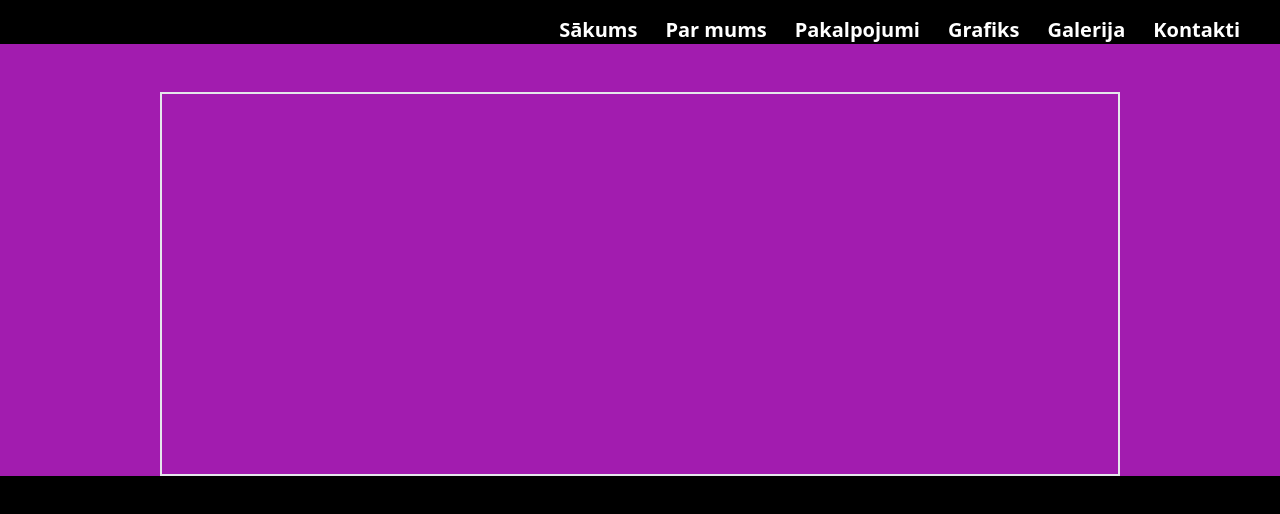
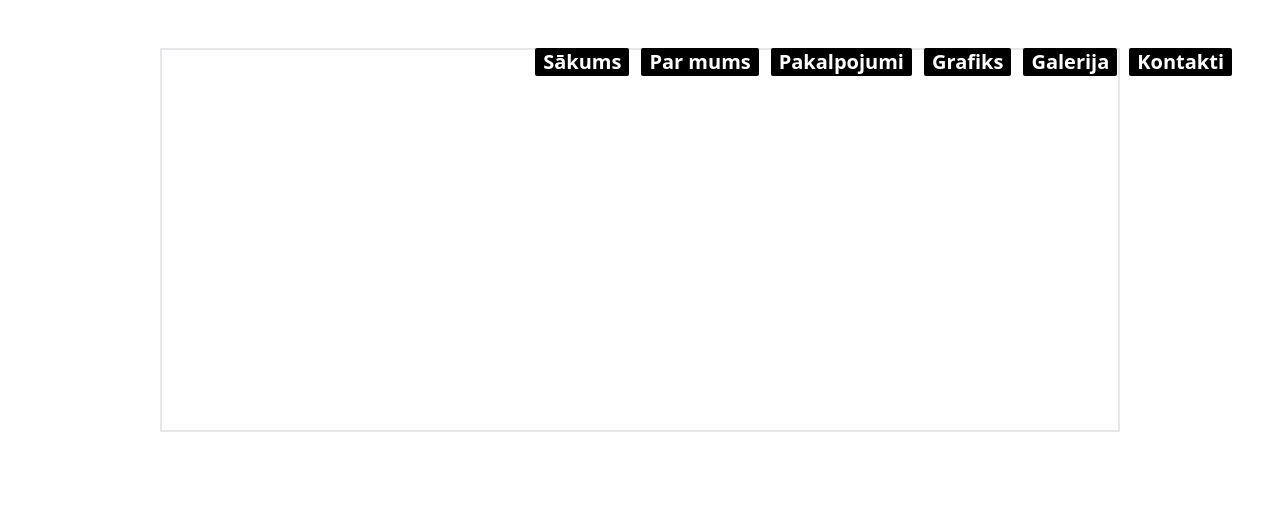
Before and after one commit to ErnestNeimanis/virziens, a Vue app in the folder virziens/: page /schedule in a window 1280 px wide. Shown: the top 514 px of the page. Built offline with nearby package versions, Linux system fonts and the light colour scheme; a web font is replaced by a local one.

Commit message:
building  with changes

```diff
--- a/virziens/src/components/navbar/HomeBGVideo.vue
+++ b/virziens/src/components/navbar/HomeBGVideo.vue
@@ -175,7 +175,7 @@ const videoRef = ref(null);
         </div>
 
         <div :class="[videoTranslate, videoVisibility]" class="relative transition-transform duration-1000">
-            <video ref="videoRef" autoplay muted loop
+            <video ref="videoRef" autoplay muted loop playsinline="true"
                 class="absolute w-full min-w-[500px] min-h-full  object-cover z-[-105] ">
                 <source src="@/assets/videos/virziensdejo.mp4" type="video/mp4"/>
             </video>
--- a/virziens/src/components/navbar/NavBar.vue
+++ b/virziens/src/components/navbar/NavBar.vue
@@ -85,8 +85,8 @@ function updateResize() {
 
 </script>
 <template>
-  <div v-if="!mobileView" class=" flex justify-end ">
-    <nav :="$attrs" class="w-2/3 flex justify-end flex-wrap  gap-3 pr-8 pt-4">
+  <div v-if="!mobileView" class="w-full flex justify-end  fixed  top-8 right-4 z-[100]">
+    <nav :="$attrs" class="flex justify-end flex-wrap  gap-3 pr-8 pt-4">
 
         <RouterLink v-for="item in navMenu" :to="item.link">
           <div class="menu-item">
@@ -97,12 +97,12 @@ function updateResize() {
     </nav>
   </div>
 
-  <div v-else class="z-[999]  ">
+  <div v-else class="z-[999] w-full  fixed  top-8 right-4">
 
     <Hamburger @open="openMenu" @close="closeMenu" class="fixed right-4" />
     <div :class="menuClass"
       class=" transition-transform duration-500 rounded-tr-md flex flex-col w-fulll bg-black h-screen pt-6">
-      <nav class=" flex flex-col pl-[30%]  gap-3  xs:text-2xl  ">
+      <nav  class=" flex flex-col pl-[30%]  gap-3  xs:text-2xl  ">
         <div class="w-full flex items-center   font-extrabold text-white px-2 cursor-pointer underline">
           <span>SĀKUMS</span>
         </div>
@@ -140,4 +140,8 @@ function updateResize() {
 .menu-item {
   @apply bg-black hover:bg-black/30 transition-colors button-hover-duration  rounded-sm font-extrabold text-xl text-white px-2 cursor-pointer hover:underline
 }
+
+.menu-item-mobile {
+  @apply w-full flex items-center font-extrabold text-white px-2 cursor-pointer underline
+}
 </style>
--- a/virziens/src/views/HomeView.vue
+++ b/virziens/src/views/HomeView.vue
@@ -61,7 +61,7 @@ onBeforeUnmount(() => {
 <template>
   <div>testing api {{ apiTest }}</div>
 
-    <NavBar class=" fixed  top-8 right-4 z-[100] w-2/3" />
+    <NavBar class=" fixed   z-[100] w-2/3" />
 
 
 
@@ -79,7 +79,7 @@ onBeforeUnmount(() => {
         </div>
 
           <div class="w-full ">
-                <video class="w-full" autoplay muted loop>
+                <video class="w-full" autoplay muted loop playsinline="true">
                   <source src="@/assets/videos/one-dancer.mp4" type="video/mp4"/>
                 </video>
               </div>
--- a/virziens/src/views/ScheduleView.vue
+++ b/virziens/src/views/ScheduleView.vue
@@ -2,11 +2,11 @@
 import NavBar from '@/components/navbar/NavBar.vue';
 </script>
 <template>
-    <div class="bg-black h-screen">
+    <div class=" h-screen">
         <div>
-              <NavBar class="w-full"/>
+              <NavBar class="w-full  fixed  top-8 right-4"/>
         </div>
-        <main class="w-full bg-fuchsia-700">
+        <main class="w-full ">
             <div class="flex justify-center w-full">
                 <div class="w-3/4 h-96 border-2 text-5xl text-white mt-12 flex justify-center items-center">
 
```
Also changed, not shown: 5 other files (tests, documents, lock files or other folders).
